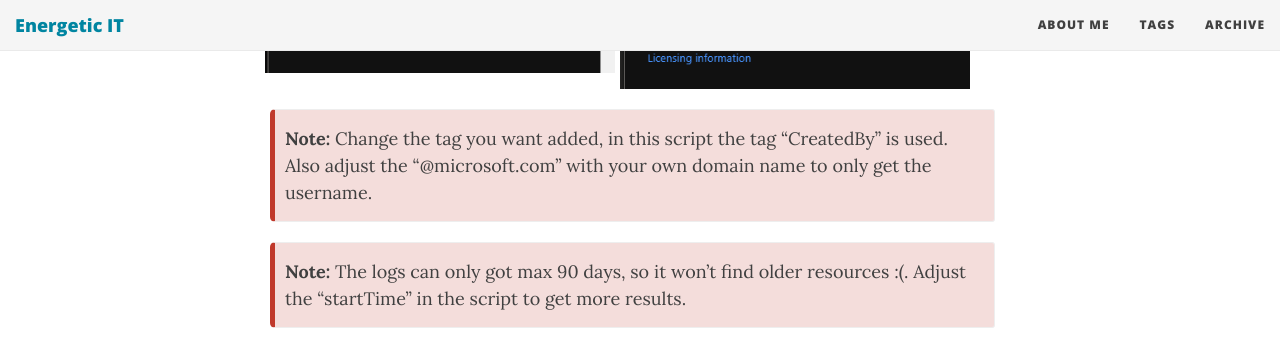
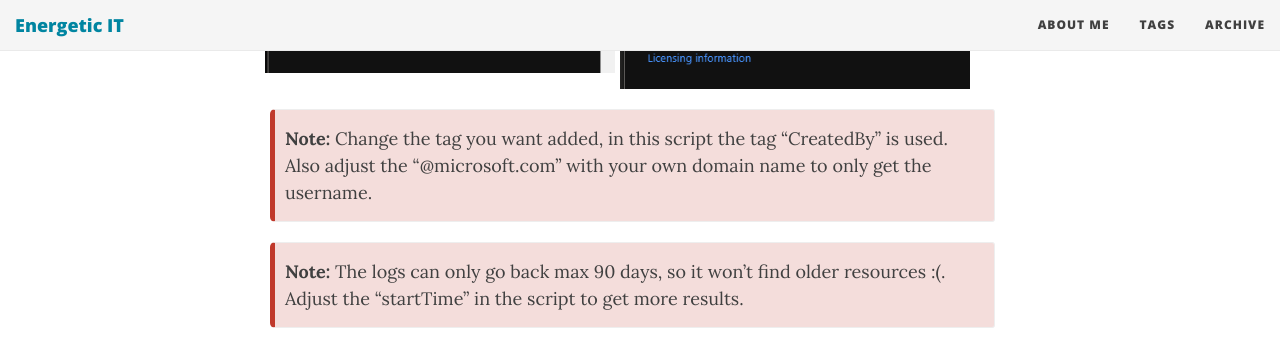
Before and after one commit to energetic-it/energetic-it.github.io, a Jekyll site: the page built from _posts/2018-11-13-azure-automatic-tags.md, in a window 1280 px wide and 900 px high, scrolled down 1879 px, cut to the strip 0-344 px from the top of the window. Built offline with Jekyll 4.4.1, drawn with Linux system fonts in a browser that asks for light colours; nearby versions of some CDN libraries.

Commit message:
fixed spelling

```diff
--- a/_posts/2018-11-13-azure-automatic-tags.md
+++ b/_posts/2018-11-13-azure-automatic-tags.md
@@ -42,6 +42,6 @@ Add the AzureRM.Insights Module from the Gallery
 **Note:** Change the tag you want added, in this script the tag "CreatedBy" is used.  Also adjust the "@microsoft.com" with your own domain name to only get the username.
 
 {: .box-error}
-**Note:** The logs can only got max 90 days, so it won't find older resources :(. Adjust the "startTime" in the script to get more results.
+**Note:** The logs can only go back max 90 days, so it won't find older resources :(. Adjust the "startTime" in the script to get more results.
 
 <script src="https://gist.github.com/energetic-it/87ecbd1ffa428aed7abadc0d6d74b62d.js"></script>
```
